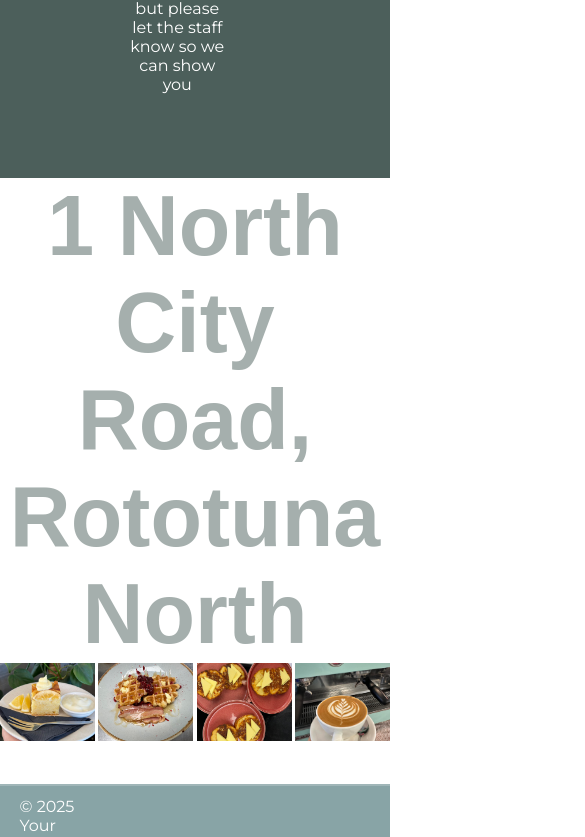
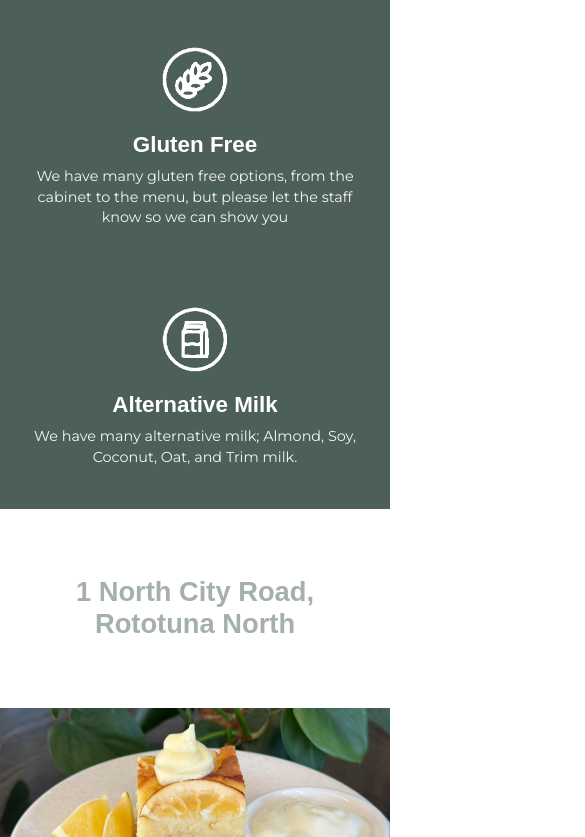
Before and after one commit to ritz35/alfies, a React (Vite) app in the folder alfiescafe/: page / in a window 390 px wide. Shown: the part 1007-1844 px from the top of the page, 585 px wide, since content can reach past the window. Built offline with nearby package versions, Linux system fonts and the light colour scheme; a web font is replaced by a local one.

Commit message:
commit 10: homepage is now responsive

```diff
--- a/alfiescafe/src/css/homepage.css
+++ b/alfiescafe/src/css/homepage.css
@@ -1,6 +1,6 @@
-.icons_wrapper{
+/* allergy icon, milk icon, gf icon section */
+.icons_wrapper {
     background-color: var(--secondary-colour);
-
     display: grid;
     grid-template-columns: repeat(3, 1fr);
     padding-left: 10vw;
@@ -11,30 +11,109 @@
     align-items: center;
     text-align: center;
 }
-.allergy_icon, .gf_icon, .milk_icon{
+
+.icons_wrapper h1 {
+    color: white;
+    font-size: 3rem;
+    margin-bottom: 0.5rem;
+}
+
+.icons_wrapper p {
+    color: #f5f5f5;
+    font-size: 1rem;
+    line-height: 1.4;
+    /* width: 90%; */
+}
+
+.allergy_icon,
+.gf_icon,
+.milk_icon {
     width: 10vw;
     height: 10vw;
     object-fit: contain;
 }
-.matcha_wrapper{
+
+/* --- MOBILE VIEW --- */
+@media (max-width: 768px) {
+    .icons_wrapper {
+        grid-template-columns: 1fr;
+        gap: 4rem;
+        padding: 5vh 5vw;
+    }
+
+    .allergy_icon,
+    .gf_icon,
+    .milk_icon {
+        width: 25vw;
+        height: 25vw;
+    }
+
+    .icons_wrapper h1 {
+        font-size: 1.4rem;
+    }
+
+    .icons_wrapper p {
+        font-size: 0.9rem;
+        width: 100%;
+    }
+}
+
+/* information (currently the address of the cafe) */
+.info_wrapper {
     /* height: 50vh; */
     /* background-color: var(--secondary-colour-transparent); */
     text-align: center;
 }
-.matcha_title_h1{
+
+.info_title_h1 {
     color: var(--secondary-colour-transparent);
     font-size: 10vh;
 }
 
+/* --- MOBILE --- */
+@media (max-width: 768px) {
+    .info_wrapper {
+        padding: 8vh 6vw;
+    }
+
+    .info_title_h1 {
+        font-size: clamp(1.4rem, 7vw, 2.5rem);
+    }
+
+    .info_title_h1::after {
+        width: 40px;
+    }
+}
+
 /* FOOD IMAGES SECTION */
-.HP_FoodImages_wrapper{
+.HP_FoodImages_wrapper {
     display: grid;
     grid-template-columns: repeat(4, 1fr);
     gap: 1vw;
     margin-bottom: 5vh;
 }
-.HP_foodimages{
+
+.HP_foodimages {
     width: 100%;
     height: 20vw;
     object-fit: cover;
+    transition: transform 0.3s ease, box-shadow 0.3s ease;
 }
+
+/* Hover effect */
+.HP_foodimages:hover {
+    transform: scale(1.05);
+    box-shadow: 0 4px 15px rgba(0, 0, 0, 0.3);
+}
+
+/* Mobile phones */
+@media (max-width: 600px) {
+    .HP_FoodImages_wrapper {
+        grid-template-columns: 1fr;
+        gap: 3vw;
+    }
+
+    .HP_foodimages {
+        height: 60vw;
+    }
+}
--- a/alfiescafe/src/pages/homepage.tsx
+++ b/alfiescafe/src/pages/homepage.tsx
@@ -35,10 +35,10 @@ function Homepage() {
                     <p>We have many alternative milk; Almond, Soy, Coconut, Oat, and Trim milk.</p>
                 </div>
             </div>
-            {/* MATCHA SECTION */}
-            <div className="matcha_wrapper">
-                <div className="matcha_title">
-                    <h1 className="matcha_title_h1">1 North City Road, Rototuna North</h1>
+            {/* ADDRESS INFORMATION SECTION */}
+            <div className="info_wrapper">
+                <div className="info_title">
+                    <h1 className="info_title_h1">1 North City Road, Rototuna North</h1>
                 </div>
             </div>
             {/* FOOD IMAGES SECTION */}
```
